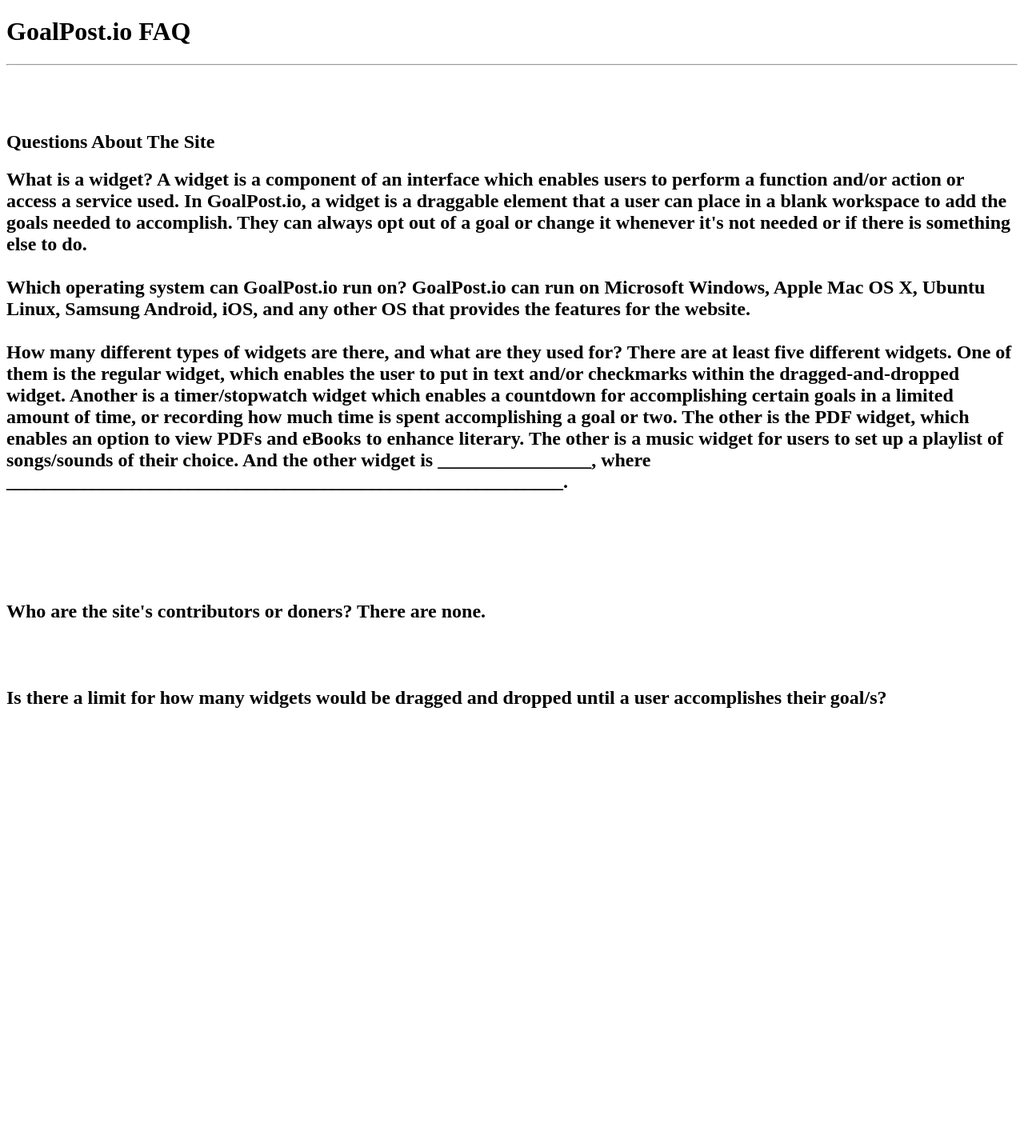
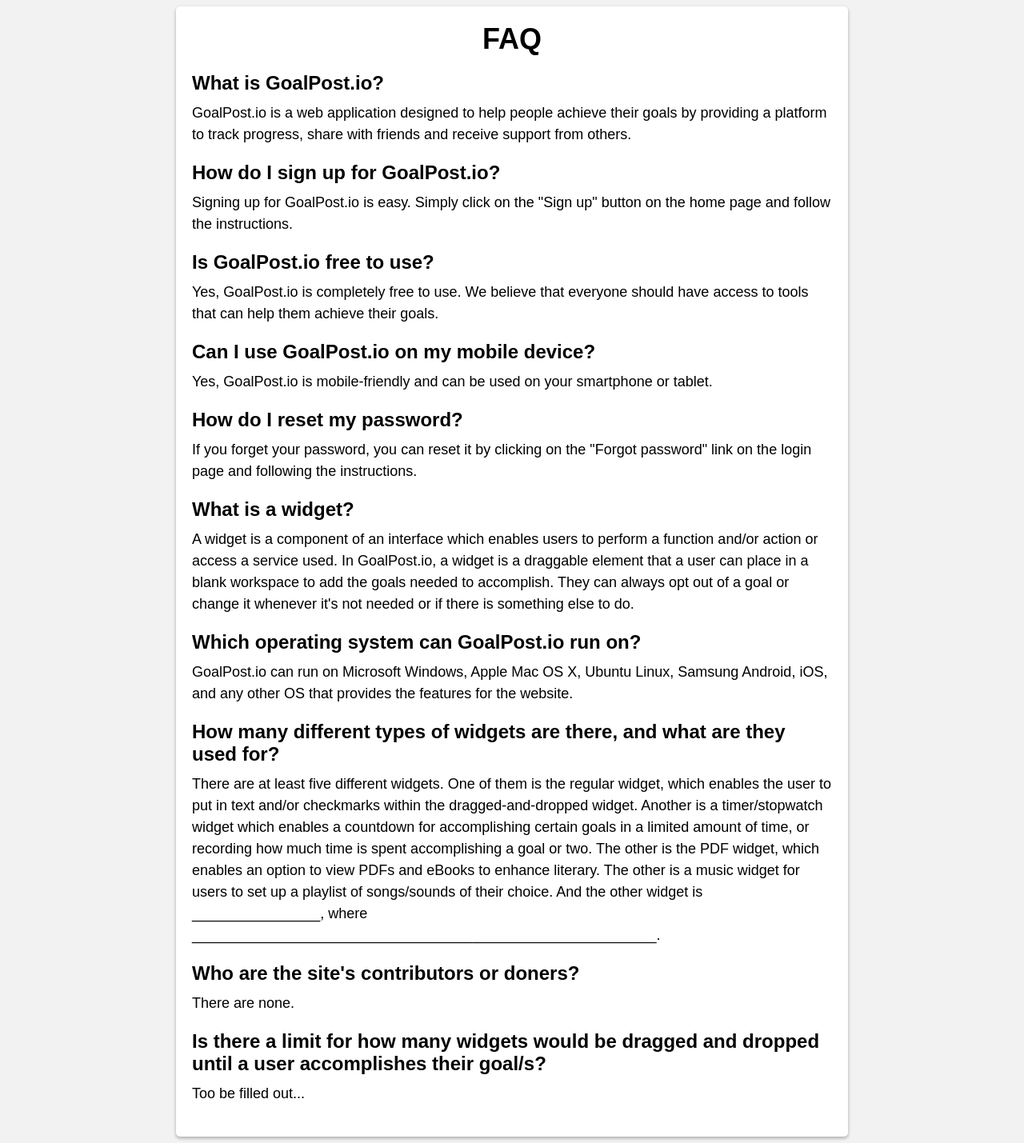
Before and after one commit to zachRadack/Goals-Website, a Flask app: template Webapp_root/templates/faq.html in a window 1280 px wide. Shown: the whole page at 80% size. Before the commit the page ends 885 px from the top, so only its background shows below. Run offline with Flask 2, Linux system fonts and the light colour scheme; the template is opened without the code that fills it, so the values that code supplies are empty.

Commit message:
Update faq.html

```diff
--- a/Webapp_root/templates/faq.html
+++ b/Webapp_root/templates/faq.html
@@ -1,44 +1,85 @@
 <!DOCTYPE html>
 <html>
-    <head>
-        <meta charset = "UTF-8" />
-        <title>GoalPost.io FAQ</title>
-    </head>
-    <body>
-        <h1>GoalPost.io FAQ</h1>
-        <hr>
-        <br><br><br>
-        <h2>Questions About The Site<h2>
-        <div>
-            <b>What is a widget?</b>
-            A widget is a component of an interface which enables users to perform a function and/or action or access a service used.  In GoalPost.io, a widget is a draggable element that a user can place in a blank workspace to add the goals needed to accomplish.  They can always opt out of a goal or change it whenever it's not needed or if there is something else to do.
-            <br><br>
-            <b>Which operating system can GoalPost.io run on?</b>
-            GoalPost.io can run on Microsoft Windows, Apple Mac OS X, Ubuntu Linux, Samsung Android, iOS, and any other OS that provides the features for the website.
-            <br><br>
-            <b>How many different types of widgets are there, and what are they used for?</b>
-            There are at least five different widgets.  One of them is the regular widget, which enables the user to put in text and/or checkmarks within the dragged-and-dropped widget.  Another is a timer/stopwatch widget which enables a countdown for accomplishing certain goals in a limited amount of time, or recording how much time is spent accomplishing a goal or two.  The other is the PDF widget, which enables an option to view PDFs and eBooks to enhance literary.  The other is a music widget for users to set up a playlist of songs/sounds of their choice.  And the other widget is ________________, where __________________________________________________________.
- <!-- That FAQ answer would need extra information as well as something to fill in the outlines for the other kind/s of widgets. -->
-            <br><br>
-            <b></b>
-
-            <br><br>
-            <b></b>
-
-            <br><br>
-            <b>Who are the site's contributors or doners?</b>
-            There are none.
-            <br><br>
-            <b></b>
-
-            <br><br>
-            <b>Is there a limit for how many widgets would be dragged and dropped until a user accomplishes their goal/s?</b>
-  <!-- I will let the rest of you decide if there should be a limit/maximum amount of widgets. -->
-            <br><br>
-            <b></b>
-
-  <!-- Any other FAQ questions and answers to add, or are the ones already answered plenty? -->
-
+<head>
+    <meta charset="UTF-8">
+    <title>FAQ Page</title>
+    <style>
+        body {
+            font-family: Arial, sans-serif;
+            background-color: #f2f2f2;
+        }
+        .container {
+            max-width: 800px;
+            margin: 0 auto;
+            padding: 20px;
+            background-color: #fff;
+            border-radius: 5px;
+            box-shadow: 0 2px 4px rgba(0,0,0,0.3);
+        }
+        h1 {
+            text-align: center;
+            font-size: 36px;
+            margin-top: 0;
+            margin-bottom: 20px;
+        }
+        .faq {
+            margin-bottom: 20px;
+        }
+        .faq h2 {
+            font-size: 24px;
+            margin: 0;
+        }
+        .faq p {
+            margin-top: 10px;
+            margin-bottom: 0;
+            font-size: 18px;
+            line-height: 1.5;
+        }
+    </style>
+</head>
+<body>
+    <div class="container">
+        <h1>FAQ</h1>
+        <div class="faq">
+            <h2>What is GoalPost.io?</h2>
+            <p>GoalPost.io is a web application designed to help people achieve their goals by providing a platform to track progress, share with friends and receive support from others.</p>
         </div>
-    </body>
+        <div class="faq">
+            <h2>How do I sign up for GoalPost.io?</h2>
+            <p>Signing up for GoalPost.io is easy. Simply click on the "Sign up" button on the home page and follow the instructions.</p>
+        </div>
+        <div class="faq">
+            <h2>Is GoalPost.io free to use?</h2>
+            <p>Yes, GoalPost.io is completely free to use. We believe that everyone should have access to tools that can help them achieve their goals.</p>
+        </div>
+        <div class="faq">
+            <h2>Can I use GoalPost.io on my mobile device?</h2>
+            <p>Yes, GoalPost.io is mobile-friendly and can be used on your smartphone or tablet.</p>
+        </div>
+        <div class="faq">
+            <h2>How do I reset my password?</h2>
+            <p>If you forget your password, you can reset it by clicking on the "Forgot password" link on the login page and following the instructions.</p>
+        </div>
+        <div class="faq">
+            <h2>What is a widget?</h2>
+            <p>A widget is a component of an interface which enables users to perform a function and/or action or access a service used.  In GoalPost.io, a widget is a draggable element that a user can place in a blank workspace to add the goals needed to accomplish.  They can always opt out of a goal or change it whenever it's not needed or if there is something else to do.</p>
+        </div>
+        <div class="faq">
+            <h2>Which operating system can GoalPost.io run on?</h2>
+            <p>GoalPost.io can run on Microsoft Windows, Apple Mac OS X, Ubuntu Linux, Samsung Android, iOS, and any other OS that provides the features for the website.</p>
+        </div>
+        <div class="faq">
+            <h2>How many different types of widgets are there, and what are they used for?</h2>
+            <p>There are at least five different widgets.  One of them is the regular widget, which enables the user to put in text and/or checkmarks within the dragged-and-dropped widget.  Another is a timer/stopwatch widget which enables a countdown for accomplishing certain goals in a limited amount of time, or recording how much time is spent accomplishing a goal or two.  The other is the PDF widget, which enables an option to view PDFs and eBooks to enhance literary.  The other is a music widget for users to set up a playlist of songs/sounds of their choice.  And the other widget is ________________, where __________________________________________________________.</p>
+        </div>
+        <div class="faq">
+            <h2>Who are the site's contributors or doners?</h2>
+            <p>There are none.</p>
+        </div>
+        <div class="faq">
+            <h2>Is there a limit for how many widgets would be dragged and dropped until a user accomplishes their goal/s?</h2>
+            <p>Too be filled out...</p>
+        </div>
+    </div>
+</body>
 </html>
```
